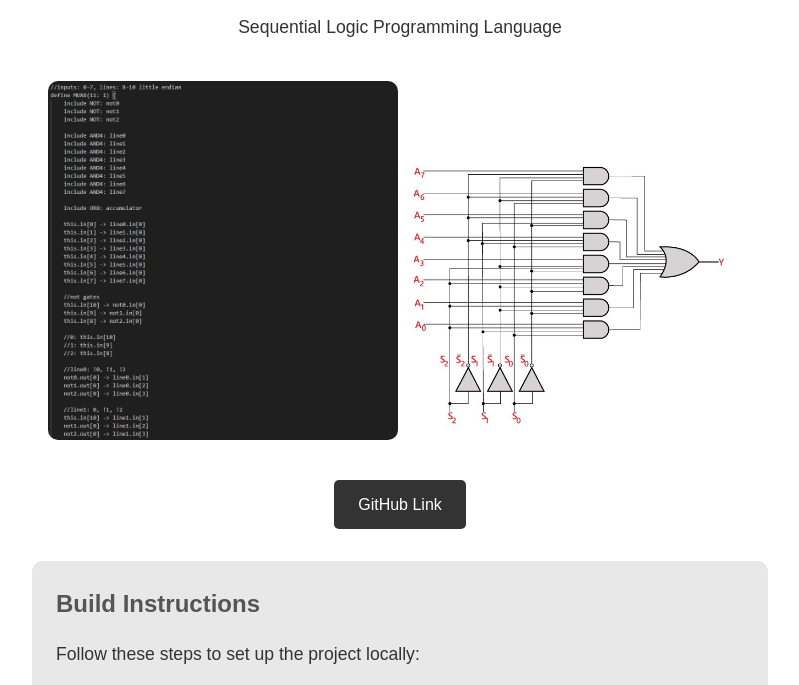
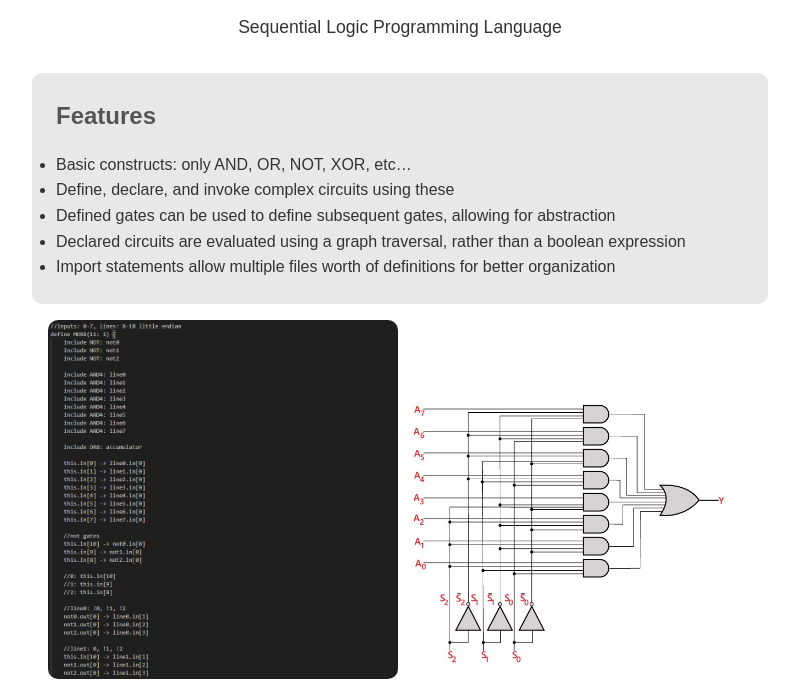
Before and after one commit to alexproc03/AlLogic, a plain HTML site: page docs/index.html in a window 1280 px wide. Shown: the part 86-771 px from the top of the page, without its empty margins (240-1039 px from the left). Drawn offline with Linux system fonts and the light colour scheme.

Commit message:
Update index.html

```diff
--- a/docs/index.html
+++ b/docs/index.html
@@ -75,12 +75,42 @@
             padding: 0.2rem 0.4rem;
             border-radius: 5px;
         }
+        .About {
+            margin-top: 2rem;
+            padding: 1.5rem;
+            background-color: #e8e8e8;
+            border-radius: 10px;
+            text-align: left;
+        }
+        .About h2 {
+            margin-bottom: 1rem;
+            color: #555;
+        }
+        .About p {
+            margin-bottom: 1rem;
+        }
+        .About code {
+            background-color: #f4f4f9;
+            padding: 0.2rem 0.4rem;
+            border-radius: 5px;
+        }
     </style>
 </head>
 <body>
     <div class="container">
         <h1>AlLogic </h1>
         <p>Sequential Logic Programming Language</p>
+
+        <div class="About">
+            <h2>Features</h2>
+            <ul>
+                <li>Basic constructs: only AND, OR, NOT, XOR, etc…
+                <li>Define, declare, and invoke complex circuits using these
+                <li>Defined gates can be used to define subsequent gates, allowing for abstraction
+                <li>Declared circuits are evaluated using a graph traversal, rather than a boolean expression
+                <li>Import statements allow multiple files worth of definitions for better organization</li>
+            </ul>
+        </div>
 
         <img src="image1.jpg" alt="Project 1">
         <img src="image2.jpg" alt="Project 2">
```
